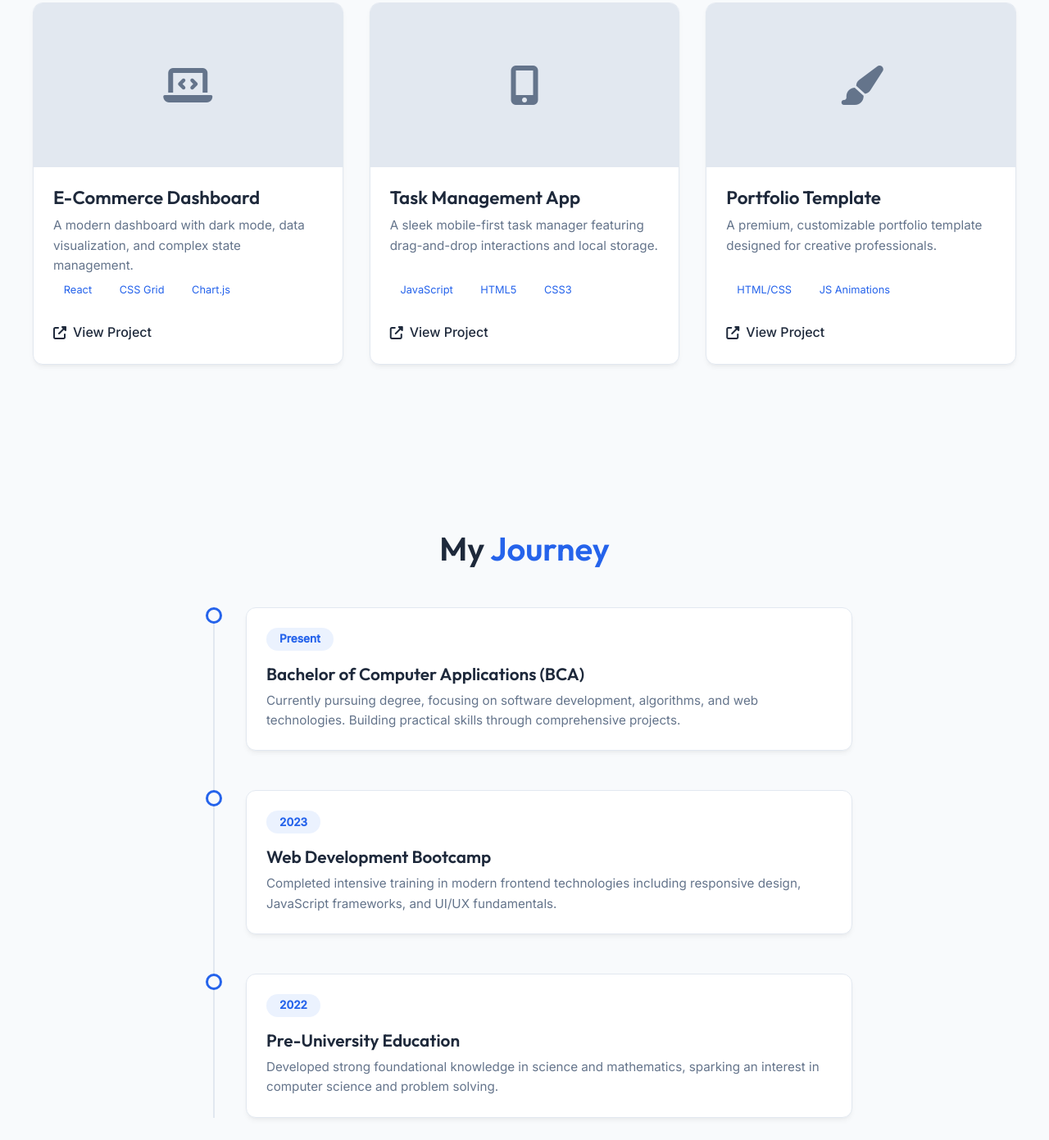
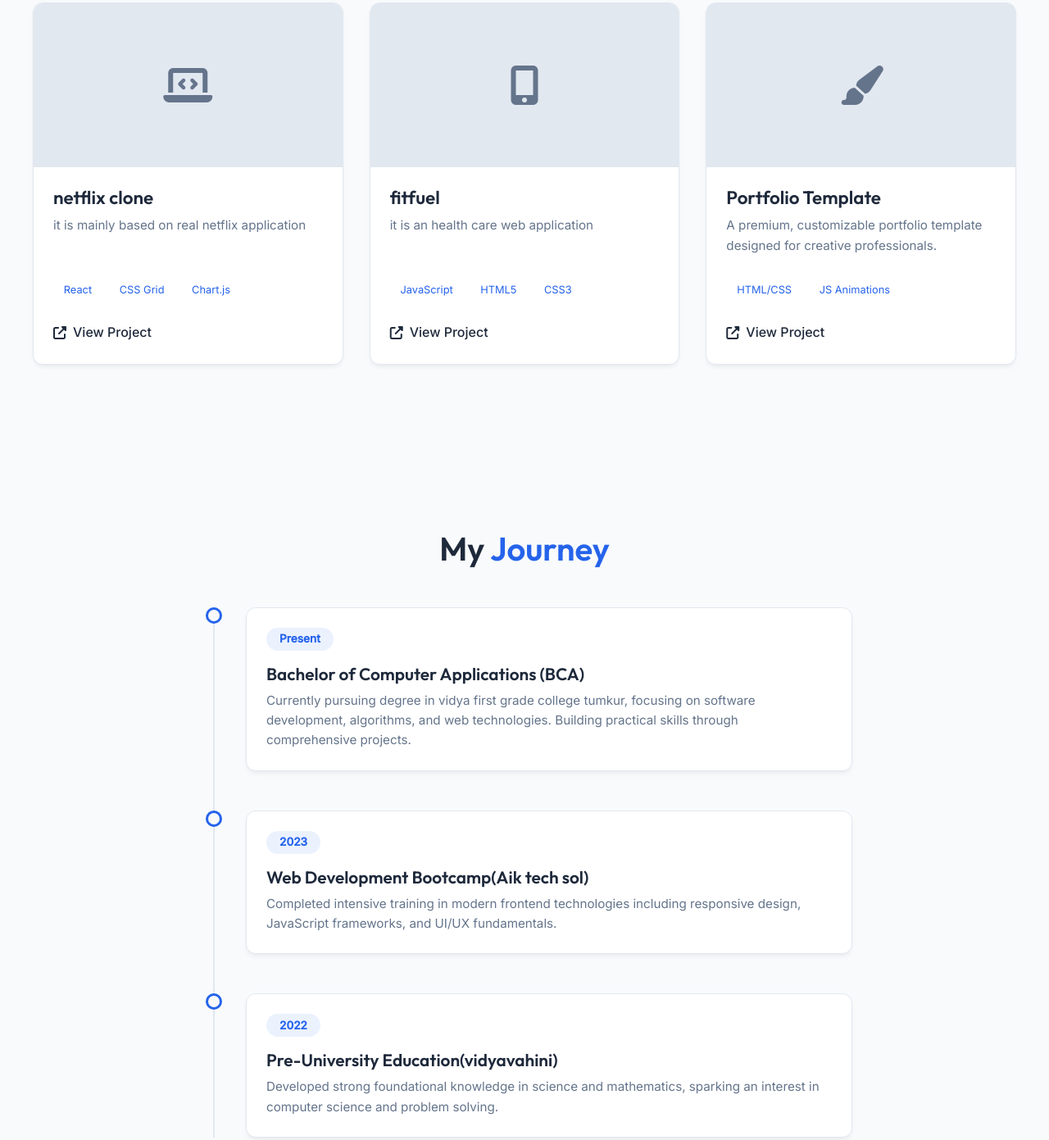
Before and after one commit to pavanpradeep2/pkportfolio, a plain HTML site: page index.html in a window 1280 px wide. Shown: the part 2321-3712 px from the top of the page at 82% size. Drawn offline with Linux system fonts and the light colour scheme.

Commit message:
Update project descriptions and links in index.html

```diff
--- a/index.html
+++ b/index.html
@@ -164,8 +164,8 @@
                     <div class="img-placeholder"><i class="fas fa-laptop-code"></i></div>
                 </div>
                 <div class="project-info">
-                    <h3>E-Commerce Dashboard</h3>
-                    <p>A modern dashboard with dark mode, data visualization, and complex state management.</p>
+                    <h3>netflix clone </h3>
+                    <p>it is mainly based on real netflix application </p>
                     <div class="tech-stack">
                         <span>React</span><span>CSS Grid</span><span>Chart.js</span>
                     </div>
@@ -178,8 +178,8 @@
                     <div class="img-placeholder"><i class="fas fa-mobile-alt"></i></div>
                 </div>
                 <div class="project-info">
-                    <h3>Task Management App</h3>
-                    <p>A sleek mobile-first task manager featuring drag-and-drop interactions and local storage.</p>
+                    <h3> fitfuel</h3>
+                    <p>it is an health care web application </p>
                     <div class="tech-stack">
                         <span>JavaScript</span><span>HTML5</span><span>CSS3</span>
                     </div>
@@ -197,7 +197,7 @@
                     <div class="tech-stack">
                         <span>HTML/CSS</span><span>JS Animations</span>
                     </div>
-                    <a href="#" class="project-link"><i class="fas fa-external-link-alt"></i> View Project</a>
+                    <a href="pradeep02.netlify.app" class="project-link"><i class="fas fa-external-link-alt"></i> View Project</a>
                 </div>
             </div>
         </div>
@@ -212,7 +212,7 @@
                 <div class="timeline-content glassmorphism">
                     <span class="date">Present</span>
                     <h3>Bachelor of Computer Applications (BCA)</h3>
-                    <p>Currently pursuing degree, focusing on software development, algorithms, and web technologies.
+                    <p>Currently pursuing degree in vidya first grade college tumkur, focusing on software development, algorithms, and web technologies.
                         Building practical skills through comprehensive projects.</p>
                 </div>
             </div>
@@ -220,7 +220,7 @@
                 <div class="timeline-dot"></div>
                 <div class="timeline-content glassmorphism">
                     <span class="date">2023</span>
-                    <h3>Web Development Bootcamp</h3>
+                    <h3>Web Development Bootcamp(Aik tech sol)</h3>
                     <p>Completed intensive training in modern frontend technologies including responsive design,
                         JavaScript frameworks, and UI/UX fundamentals.</p>
                 </div>
@@ -229,7 +229,7 @@
                 <div class="timeline-dot"></div>
                 <div class="timeline-content glassmorphism">
                     <span class="date">2022</span>
-                    <h3>Pre-University Education</h3>
+                    <h3>Pre-University Education(vidyavahini)</h3>
                     <p>Developed strong foundational knowledge in science and mathematics, sparking an interest in
                         computer science and problem solving.</p>
                 </div>
```
